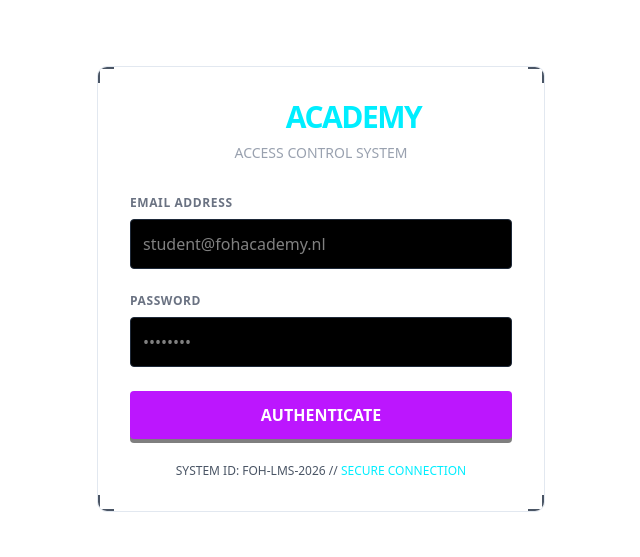
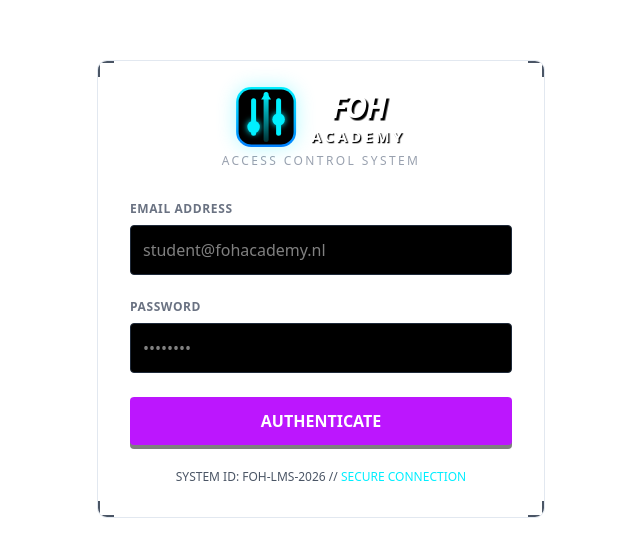
Before and after one commit to KyleMCxd/foh-platform, a Next.js app: page /login in a window 1280 px wide. Shown: the part 111-668 px from the top of the page, without its empty margins (319-959 px from the left). Built offline with nearby package versions, Linux system fonts and the light colour scheme; no server answers.

Commit message:
Update platform branding with new Logo component

```diff
--- a/app/login/page.tsx
+++ b/app/login/page.tsx
@@ -3,6 +3,7 @@
 import { useState } from 'react';
 import { useAuth } from '@/lib/auth';
 import { useRouter } from 'next/navigation';
+import Logo from "@/components/ui/Logo";
 
 export default function LoginPage() {
     const [email, setEmail] = useState('');
@@ -32,11 +33,9 @@ export default function LoginPage() {
                 <div className="absolute bottom-0 left-0 w-4 h-4 border-b-2 border-l-2 border-gray-600"></div>
                 <div className="absolute bottom-0 right-0 w-4 h-4 border-b-2 border-r-2 border-gray-600"></div>
 
-                <div className="text-center mb-8">
-                    <h1 className="text-3xl font-bold tracking-tighter text-white mb-2">
-                        FOH <span className="text-brand-secondary">ACADEMY</span>
-                    </h1>
-                    <p className="text-gray-400 text-sm">ACCESS CONTROL SYSTEM</p>
+                <div className="text-center mb-8 flex flex-col items-center">
+                    <Logo className="scale-125" />
+                    <p className="text-gray-400 text-xs mt-3 tracking-[0.2em]">ACCESS CONTROL SYSTEM</p>
                 </div>
 
                 <form onSubmit={handleSubmit} className="space-y-6">
--- a/components/layout/SidebarContent.tsx
+++ b/components/layout/SidebarContent.tsx
@@ -11,6 +11,7 @@ import {
     Calendar,
     GraduationCap,
 } from "lucide-react";
+import Logo from "@/components/ui/Logo";
 
 export default function SidebarContent() {
     const { user, logout } = useAuth();
@@ -20,34 +21,12 @@ export default function SidebarContent() {
         <div className="flex flex-col h-full bg-white text-zinc-900">
             {/* Logo */}
             <div className="p-6 border-b border-gray-200">
-                <Link href="/dashboard" className="flex items-center gap-3 group">
-                    <div className="w-10 h-10 rounded-xl bg-brand-gradient flex items-center justify-center text-white shadow-lg shadow-cyan-500/20 group-hover:scale-105 transition-transform">
-                        {/* Vector Logo Placeholder */}
-                        <svg
-                            xmlns="http://www.w3.org/2000/svg"
-                            viewBox="0 0 24 24"
-                            fill="none"
-                            stroke="currentColor"
-                            strokeWidth="2"
-                            strokeLinecap="round"
-                            strokeLinejoin="round"
-                            className="w-6 h-6"
-                        >
-                            <line x1="4" y1="21" x2="4" y2="14" />
-                            <line x1="4" y1="10" x2="4" y2="3" />
-                            <line x1="12" y1="21" x2="12" y2="12" />
-                            <line x1="12" y1="8" x2="12" y2="3" />
-                            <line x1="20" y1="21" x2="20" y2="16" />
-                            <line x1="20" y1="12" x2="20" y2="3" />
-                            <line x1="1" y1="14" x2="7" y2="14" />
-                            <line x1="9" y1="8" x2="15" y2="8" />
-                            <line x1="17" y1="16" x2="23" y2="16" />
-                        </svg>
-                    </div>
-                    <div>
-                        <h1 className="font-bold text-lg tracking-tight leading-none group-hover:text-primary transition-colors">FOH Academy</h1>
-                        <p className="text-[10px] uppercase tracking-widest text-zinc-500 font-semibold mt-0.5">Student Portal</p>
-                    </div>
+                <Link href="/dashboard" className="block w-fit">
+                    <Logo className="text-zinc-900" />
+                    {/* Note: The logo text is white by default, we might need to handle dark/light modes.
+                       But the requested logo had white text. The sidebar is white background.
+                       We need the text to be visible. The requested logo has black outline/shadow, so it should pop on white too.
+                       Let's trust the component's drop-shadows. */}
                 </Link>
             </div>
 
--- /dev/null
+++ b/components/ui/Logo.tsx
@@ -0,0 +1,45 @@
+import Image from "next/image";
+
+export default function Logo({ className = "", showText = true }: { className?: string, showText?: boolean }) {
+    return (
+        <div className={`flex items-center gap-3 ${className}`}>
+            {/* Try to load the image logo first - requires user to upload logo.png to public/ */}
+            {/* For now, we simulate the look with CSS/Icon to match the requested design */}
+
+            <div className="relative group">
+                {/* Icon Container with Blue Gradient Border/Glow */}
+                <div className="w-10 h-10 md:w-12 md:h-12 rounded-xl bg-gradient-to-b from-[#00F0FF] to-[#0080FF] p-[2px] shadow-[0_0_15px_rgba(0,240,255,0.3)]">
+                    <div className="w-full h-full bg-black rounded-[10px] flex items-center justify-center relative overflow-hidden">
+                        {/* Sliders Graphic Simulation */}
+                        <div className="flex gap-1.5 items-center justify-center h-full">
+                            {/* Slider 1 */}
+                            <div className="h-4/6 w-1 bg-[#00F0FF] rounded-full relative">
+                                <div className="absolute top-[60%] left-1/2 -translate-x-1/2 w-2.5 h-2.5 rounded-full bg-[#00F0FF] shadow-[0_0_5px_#00F0FF]"></div>
+                            </div>
+                            {/* Slider 2 (Arrow) */}
+                            <div className="h-[90%] w-1 bg-gradient-to-t from-[#00F0FF]/20 to-[#00F0FF] rounded-full relative">
+                                <div className="absolute top-0 left-1/2 -translate-x-1/2 border-l-[4px] border-r-[4px] border-b-[6px] border-l-transparent border-r-transparent border-b-[#00F0FF]"></div>
+                            </div>
+                            {/* Slider 3 */}
+                            <div className="h-4/6 w-1 bg-[#00F0FF] rounded-full relative">
+                                <div className="absolute top-[40%] left-1/2 -translate-x-1/2 w-2.5 h-2.5 rounded-full bg-[#00F0FF] shadow-[0_0_5px_#00F0FF]"></div>
+                            </div>
+                        </div>
+                    </div>
+                </div>
+            </div>
+
+            {showText && (
+                <div className="flex flex-col justify-center leading-none select-none">
+                    <h1 className="text-xl md:text-2xl font-black italic tracking-tighter text-white drop-shadow-[2px_2px_0px_rgba(0,0,0,1)]"
+                        style={{ fontFamily: 'system-ui, sans-serif', fontStyle: 'italic' }}>
+                        FOH
+                    </h1>
+                    <span className="text-[10px] md:text-xs font-bold text-white tracking-[0.2em] drop-shadow-[1px_1px_0px_rgba(0,0,0,1)]">
+                        ACADEMY
+                    </span>
+                </div>
+            )}
+        </div>
+    );
+}
```
